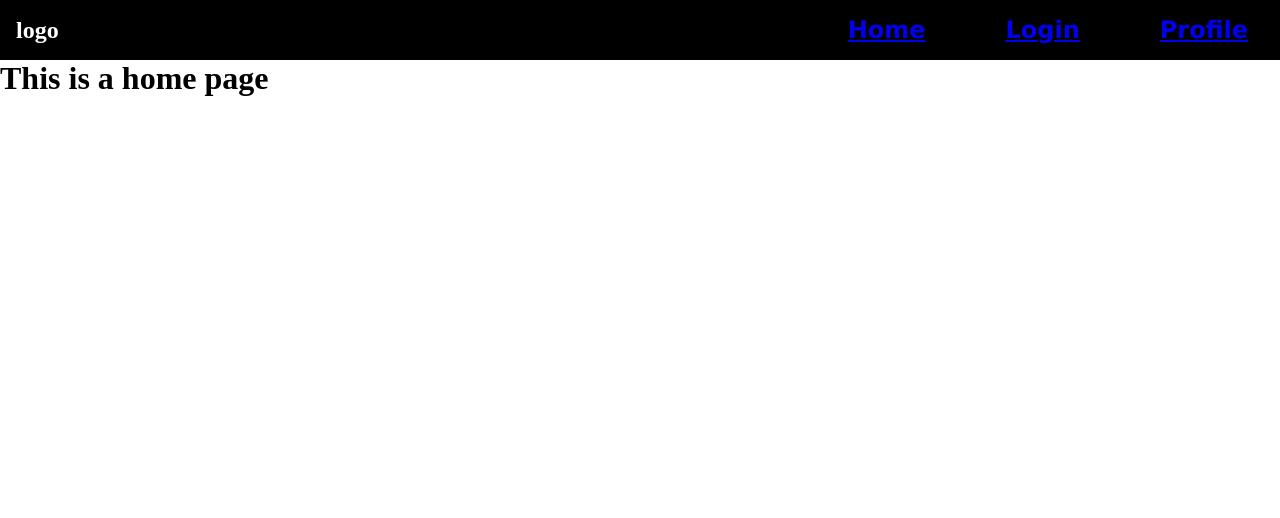
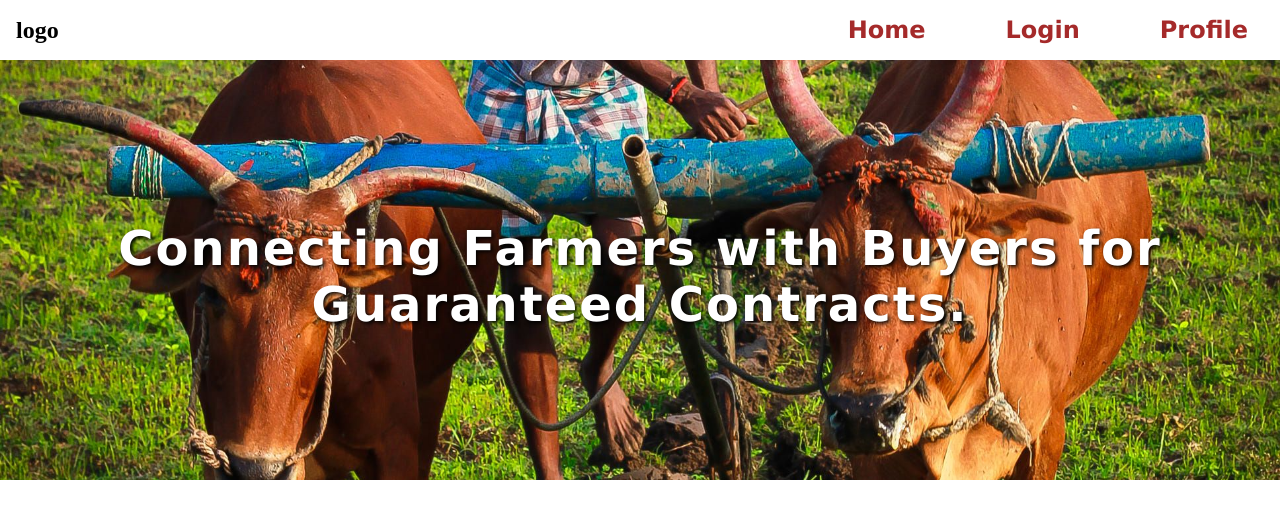
Before and after one commit to anonymous-03/kheti-khata, a plain HTML site: page frontend/index.html in a window 1280 px wide. Drawn offline with Linux system fonts and the light colour scheme.

Commit message:
Added banner

```diff
--- a/frontend/Styles/home.css
+++ b/frontend/Styles/home.css
@@ -10,8 +10,8 @@
     justify-content: space-between;
     align-items: center;
     padding: 0.5rem 1rem;
-    background-color: rgb(0, 0, 0);
-    color: white;
+    background-color: rgb(255, 255, 255);
+    color: rgb(0, 0, 0);
 }
 
 .nav-list{
@@ -21,9 +21,33 @@
     justify-content: space-between;
     padding: 0.5rem 1rem;
     gap: 5rem;
-    background-color: rgb(0, 0, 0);
-    color: white;
     font-size: 1.5rem;
     font-weight: bold;
     font-family: 'Lucida Sans', 'Lucida Sans Regular', 'Lucida Grande', 'Lucida Sans Unicode', Geneva, Verdana, sans-serif;
 }
+
+.nav-list a{
+    color: brown;
+    text-decoration: none;
+}
+
+/* TITLE */
+.title{
+    width: 100vw;
+    height: 420px;
+    background-image: url('../Assets/title-img.jpg');
+    background-position: center;
+    background-repeat: no-repeat;
+    background-size: cover;
+}
+
+.title h1{
+    text-align: center;
+    color: white;
+    padding-top: 10rem;
+    font-size: 3rem;
+    font-weight: bolder;
+    font-family: 'Lucida Sans', 'Lucida Sans Regular', 'Lucida Grande', 'Lucida Sans Unicode', Geneva, Verdana, sans-serif;
+    text-shadow: 2px 2px 4px #000000;
+    letter-spacing: 2px;
+}
--- a/frontend/index.html
+++ b/frontend/index.html
@@ -28,6 +28,8 @@
         </ul>
      </nav>
 
-     <h1>This is a home page</h1>
+     <div class="title">
+        <h1>Connecting Farmers with Buyers for Guaranteed Contracts.</h1>
+     </div>
 </body>
 </html>
```
Also changed, not shown: frontend/Assets/title-img.jpg (added).
